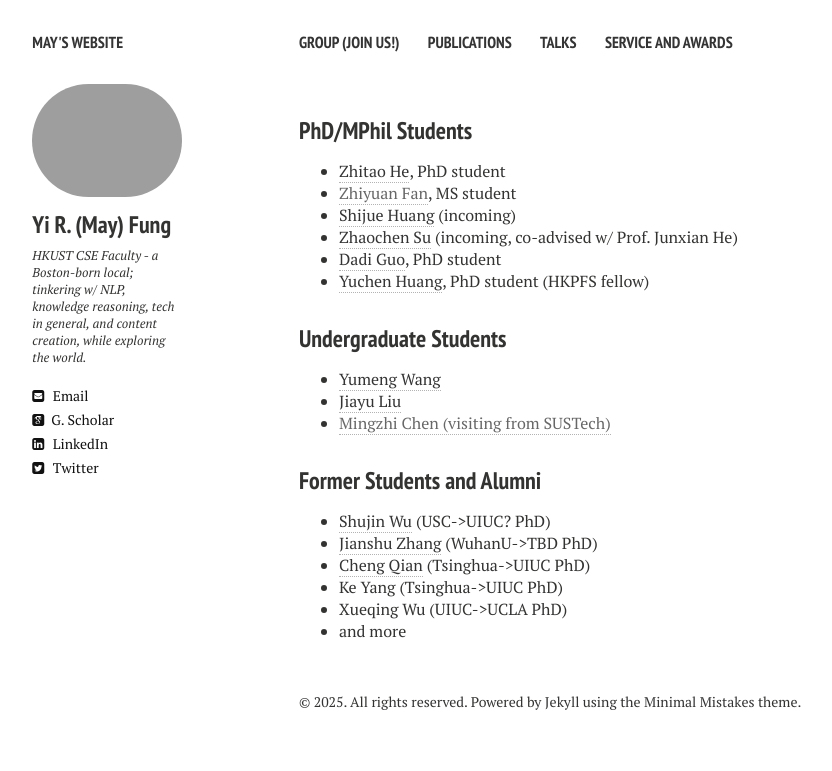
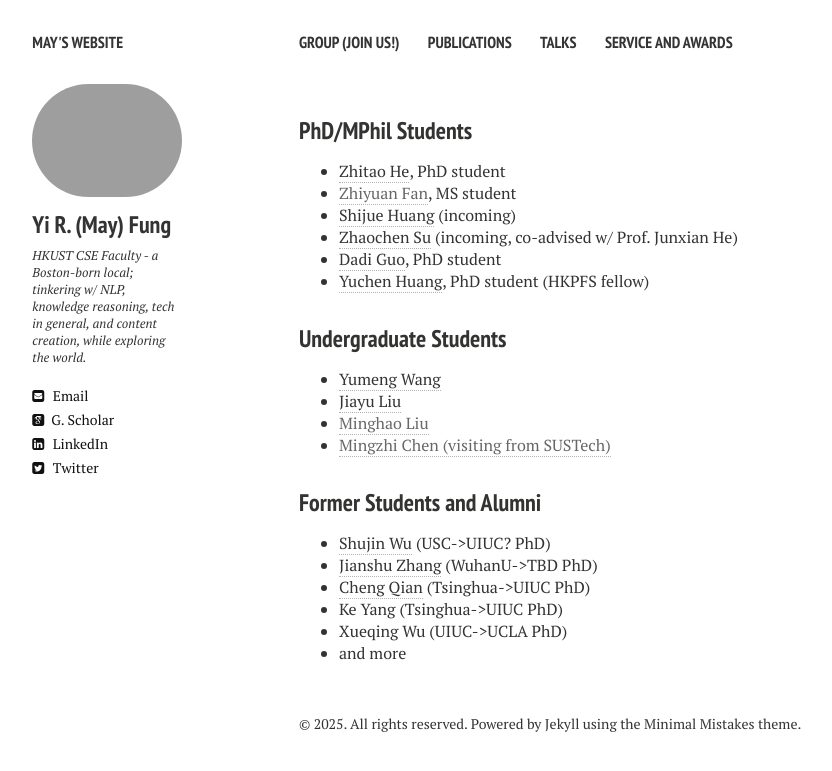
Before and after one commit to mayrfung/mayrfung.github.io, a Jekyll site: the page built from group.md, in a window 1280 px wide. Shown: the top 771 px of the page, without its empty margins (21-853 px from the left). Built offline with Jekyll 4.4.1, drawn with Linux system fonts in a browser that asks for light colours; nearby versions of some CDN libraries.

Commit message:
Update group.html

```diff
--- a/_layouts/group.html
+++ b/_layouts/group.html
@@ -53,6 +53,7 @@
 
 <li><a href="https://alexwwwwww.github.io/" target="_blank">Yumeng Wang</a> </li>
   <li><a href="https://scholar.google.cz/citations?user=PIQxhfMAAAAJ" target="_blank">Jiayu Liu</a> </li>
+  <li><a href="" target="_blank">Minghao Liu</a> </li>
   <li><a href="" target="_blank">Mingzhi Chen (visiting from SUSTech)</a> </li>
 </ul>
 
```
